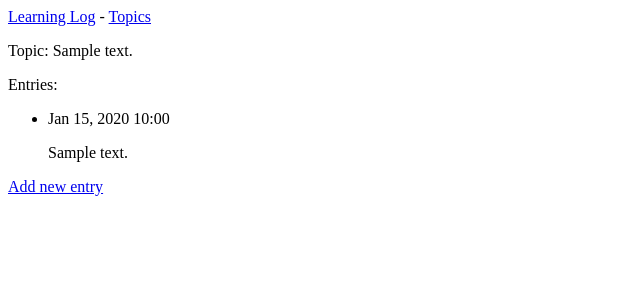
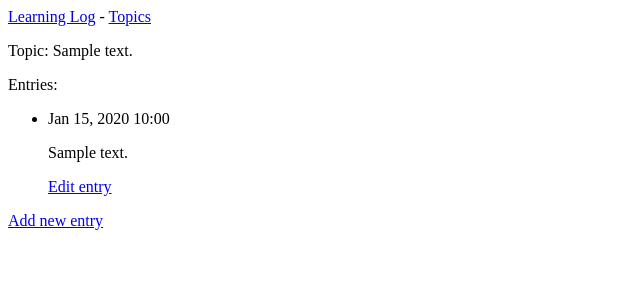
Before and after one commit to pawp5/learning_log, a Django app: page /topics/1/ in a window 1280 px wide. Shown: the top 300 px of the page, without its empty margins (0-640 px from the left). Run offline with Django 4.2, Linux system fonts and the light colour scheme; tables that the repository leaves empty hold one stand-in row (values such as "Sample post").

Commit message:
feat: Add edit function to entries

```diff
--- a/learning_logs/templates/learning_logs/topic.html
+++ b/learning_logs/templates/learning_logs/topic.html
@@ -10,6 +10,9 @@
       <li>
         <p>{{ entry.date_added|date:'M d, Y H:i' }}</p>
         <p>{{ entry.text|linebreaks }}</p>
+        <p>
+          <a href="{% url 'learning_logs:edit_entry' entry.id %}">Edit entry</a>
+        </p>
       </li>
     {% empty %}
       <li>There are no entries for this topic yet.</li>
--- a/learning_logs/urls.py
+++ b/learning_logs/urls.py
@@ -16,4 +16,6 @@ urlpatterns = [
     path('new_topic/', views.new_topic, name='new_topic'),
     # Page for adding a new entry
     path('new_entry/<int:topic_id>/', views.new_entry, name='new_entry'),
+    # Path for editing an entry.
+    path('edit_entry/<int:entry_id>/', views.edit_entry, name='edit_entry'),
 ]
--- a/learning_logs/views.py
+++ b/learning_logs/views.py
@@ -1,6 +1,6 @@
 from django.shortcuts import render, redirect
 
-from .models import Topic
+from .models import Topic, Entry
 from .forms import TopicForm, EntryForm
 
 def index(request):
@@ -55,3 +55,20 @@ def new_entry(request, topic_id):
     # Display a blank or invalid form.
     context = {'topic': topic, 'form': form}
     return render(request, 'learning_logs/new_entry.html', context)
+
+def edit_entry(request, entry_id):
+    """Edit an existing entry."""
+    entry = Entry.objects.get(id=entry_id)
+    topic = entry.topic
+    if request.method != 'POST':
+        # Initial request; pre-fill form  with the current entry.
+        form = EntryForm(instance=entry)
+    else:
+        # Post data submitted; process data.
+        form = EntryForm(instance=entry, data=request.POST)
+        if form.is_valid():
+            form.save()
+            return redirect('learning_log:topic', topic_id=topic.id)
+
+    context = {'entry': entry, 'topic': topic, 'form': form}
+    return render(request, 'learning_logs/edit_entry.html', context)
```
Also changed, not shown: learning_logs/templates/learning_logs/edit_entry.html (added, +15 -0 lines).
